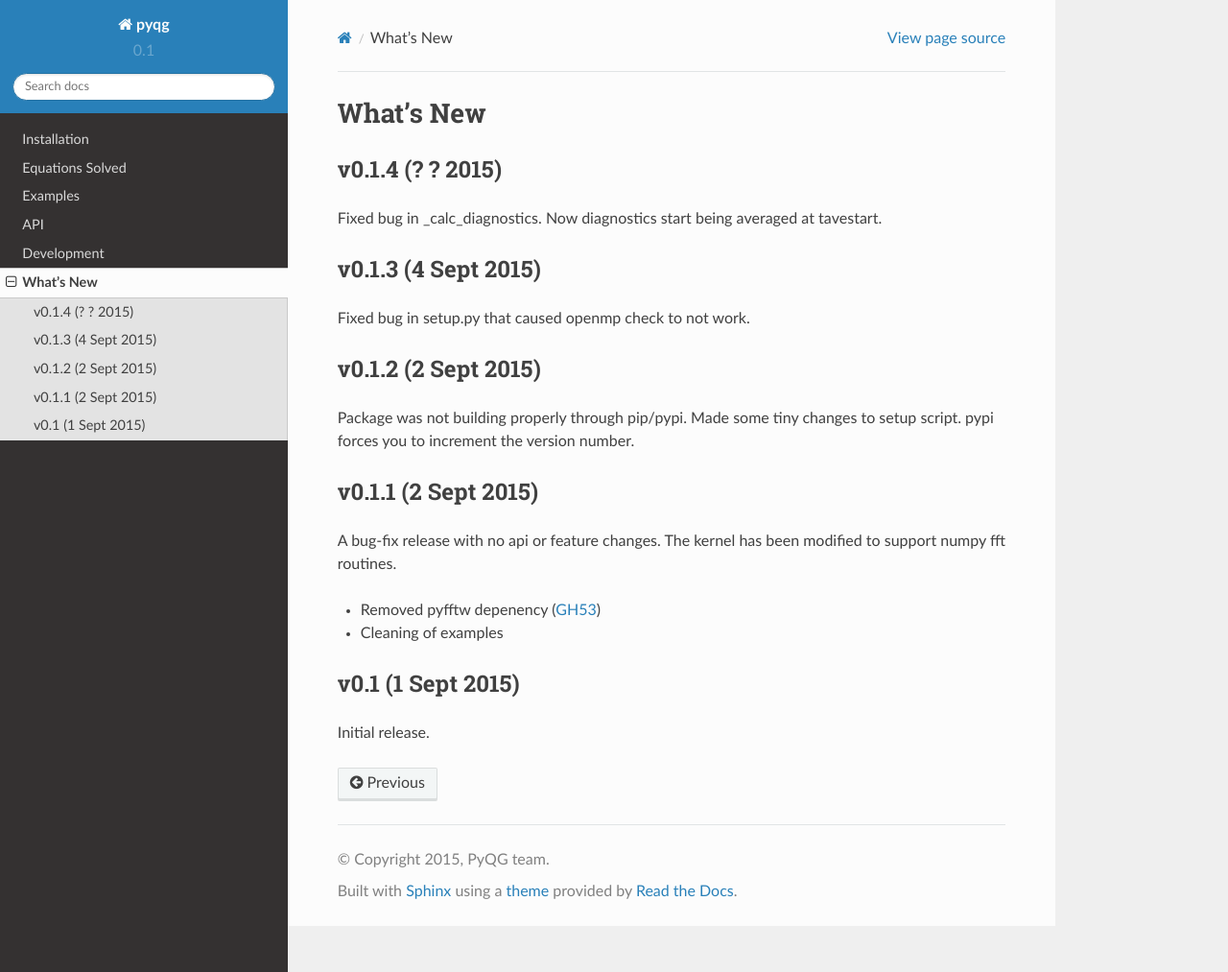
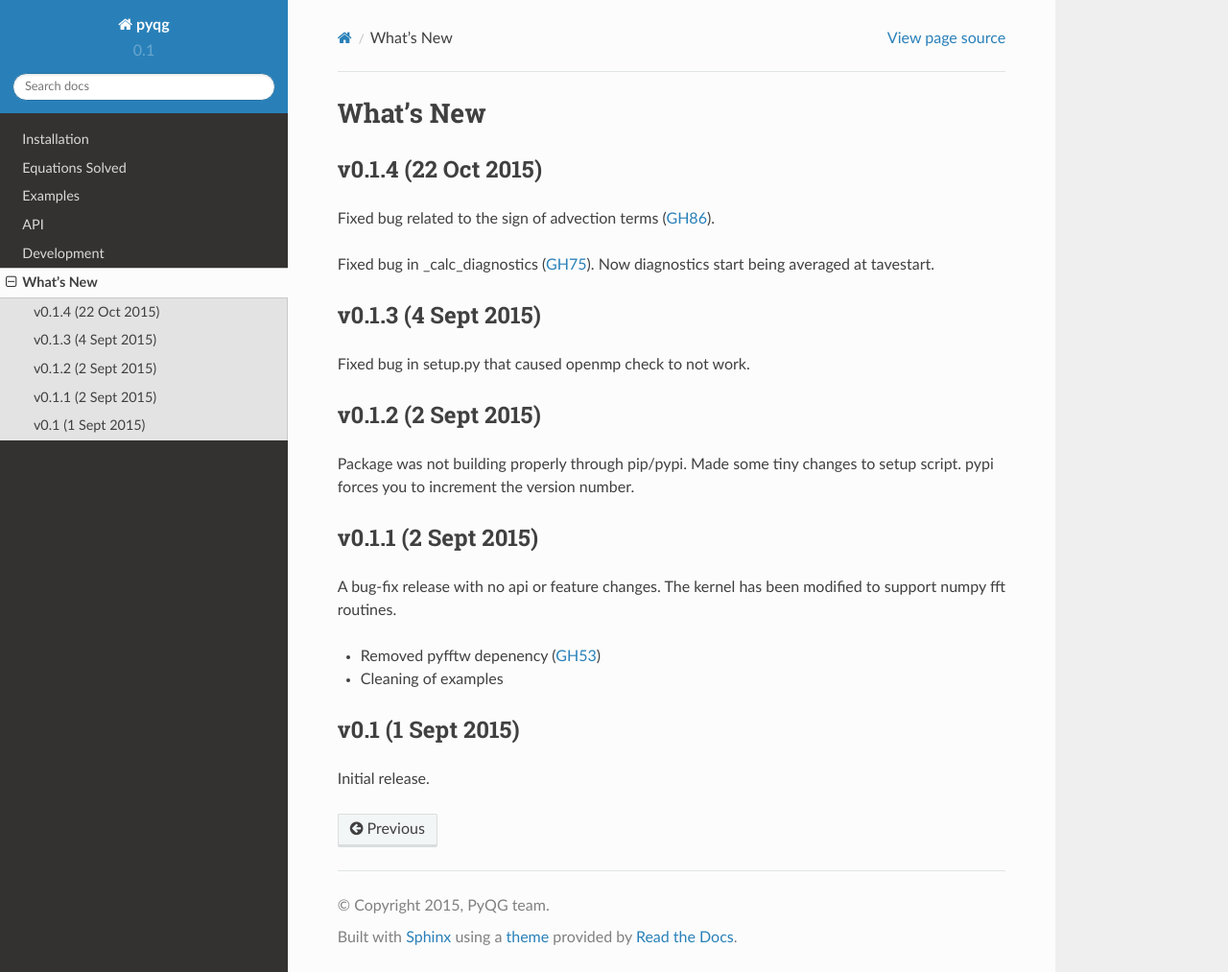
Before and after one commit to pyqg/pyqg, a Sphinx documentation site: the page built from docs/whats-new.rst, in a window 1280 px wide and 1013 px high. Shown: the whole window at 96% size. Built offline with Sphinx 7.4.7 and the Read the Docs theme 2.0.0, drawn with Linux system fonts in a browser that asks for light colours.

Commit message:
Updates whatsnew with two bug fixes

```diff
--- a/docs/whats-new.rst
+++ b/docs/whats-new.rst
@@ -1,11 +1,12 @@
 What's New
 ==========
 
-v0.1.4 (? ? 2015)
+v0.1.4 (22 Oct 2015)
 --------------------
 
-Fixed bug in _calc_diagnostics. Now diagnostics start being averaged at
-tavestart.
+Fixed bug related to the sign of advection terms (:issue:`86`).
+
+Fixed bug in _calc_diagnostics (:issue:`75`). Now diagnostics start being averaged at tavestart.
 
 v0.1.3 (4 Sept 2015)
 --------------------
```
